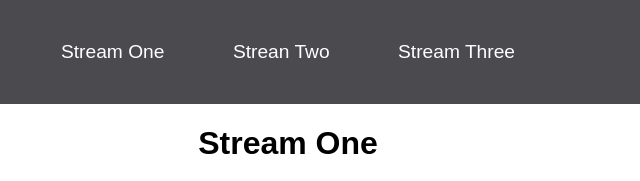
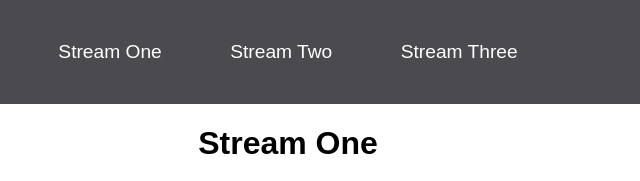
Before and after one commit to BogdanCatalin-Iacob/my-full-template, a plain HTML site: page index.html in a window 1280 px wide. Shown: the top 181 px of the page, 352-992 px from the left. Drawn offline with Linux system fonts and the light colour scheme.

Commit message:
typo Strean-two to Stream-two

```diff
--- a/index.html
+++ b/index.html
@@ -11,7 +11,7 @@
     <nav>
         <ul>
             <li><a href="index.html">Stream One</a></li>
-            <li><a href="stream-two.html">Strean Two</a></li>
+            <li><a href="stream-two.html">Stream Two</a></li>
             <li><a href="stream-three.html">Stream Three</a></li>
         </ul>
     </nav>
```
Also changed, not shown: stream-three.html (+1 -1 lines), stream-two.html (+1 -1 lines).
